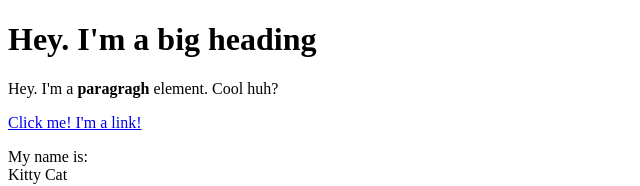
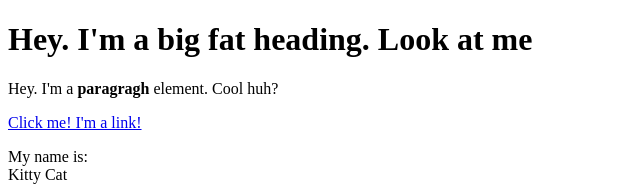
Before and after one commit to TARTAROS19/cartoon-hero, a plain HTML site: page test.html in a window 1280 px wide. Shown: the top 186 px of the page, without its empty margins (0-640 px from the left). Drawn offline with Linux system fonts and the light colour scheme.

Commit message:
Added 'fat' to the heading

```diff
--- a/test.html
+++ b/test.html
@@ -4,7 +4,7 @@
 	<title>Test page</title>
 </head>
 <body>
-	<H1>Hey. I'm a big heading</h1>
+	<H1>Hey. I'm a big fat heading. Look at me</h1>
 	<p>Hey. I'm a <b>paragragh</b> element. Cool huh?</p>
 	<a href="https://google.com" target="_blank" title="Let's go to Google">Click me! I'm a link!</a>
 	<p>My name is:<br>
```
